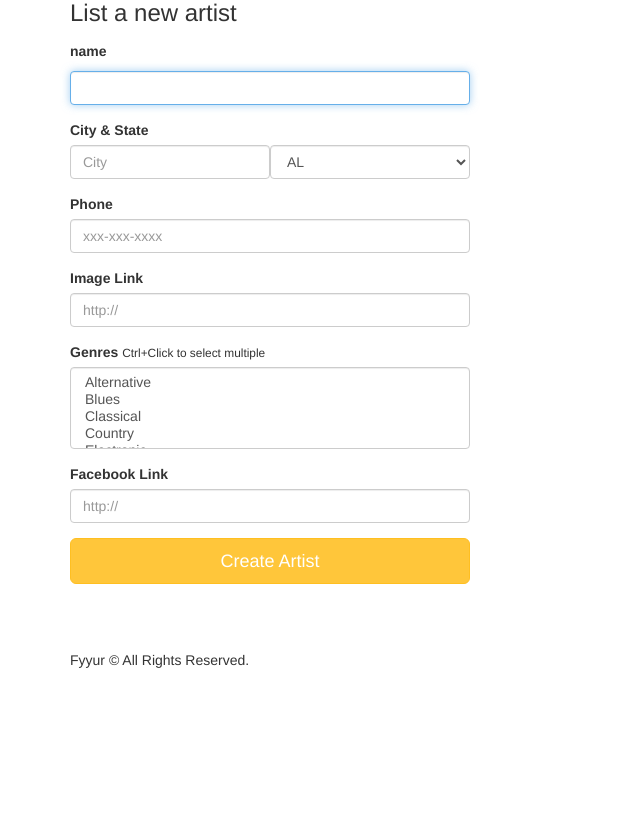
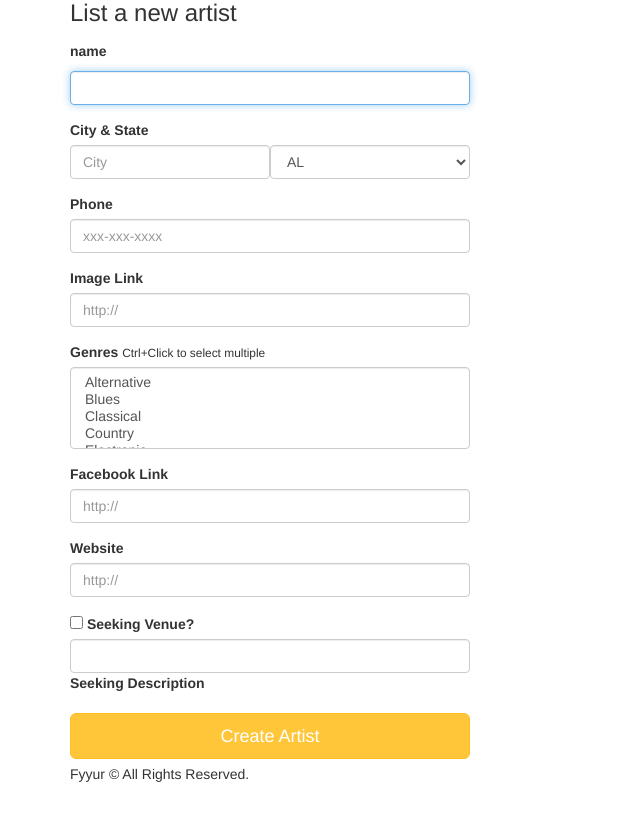
Before and after one commit to SaherAbdelaziz/fyyur, a Flask app: page /artists/create in a window 1280 px wide. Shown: the part 95-914 px from the top of the page, without its empty margins (0-640 px from the left). Before the commit the page ends 763 px from the top, so only its background shows below. Run offline with Flask 2, Linux system fonts and the light colour scheme; some libraries are stand-ins or nearby versions.

Commit message:
add missing properties and delete * edit

```diff
--- a/app.py
+++ b/app.py
@@ -171,26 +171,29 @@ def search_venues():
 def show_venue(venue_id):
     # shows the venue page with the given venue_id
     # TODO: replace with real venue data from the venues table, using venue_id
+    # done
+
+    venueAndShowsList = db.session.query(Venue, Show).outerjoin(
+        Show, Venue.id == Show.venue_id).filter(Venue.id == venue_id).all()
+
+    venue = venueAndShowsList[0].Venue
+
+    venue.upcoming_shows_count = 0
+    venue.past_shows_count = 0
+
+    venue.upcoming_shows = []
+    venue.past_shows = []
+
     dateTimeNow = datetime.now()
 
-    venueShowsList = db.session.query(Venue, Show).outerjoin(
-        Show, Venue.id == Show.venue_id).filter(Venue.id == venue_id).all()
-
-    venue = venueShowsList[0].Venue
-
-    venue.upcoming_shows_count = 0
-    venue.upcoming_shows = []
-    venue.past_shows_count = 0
-    venue.past_shows = []
-
-    for i in venueShowsList:
-        if (i.Show != None):
-            if (i.Show.start_time > dateTimeNow):
+    for sh in venueAndShowsList:
+        if (sh.Show != None):
+            if (sh.Show.start_time > dateTimeNow):
                 venue.upcoming_shows_count += 1
-                venue.upcoming_shows.append(i.Show)
+                venue.upcoming_shows.append(sh.Show)
             else:
                 venue.past_shows_count += 1
-                venue.past_shows.append(i.Show)
+                venue.past_shows.append(sh.Show)
 
     # data = list(filter(lambda d: d['id'] == venue_id, [data1, data2, data3]))[0]
     # data = Venue.query.get(venue_id)
@@ -210,16 +213,26 @@ def create_venue_form():
 def create_venue_submission():
     # TODO: insert form data as a new Venue record in the db, instead
     # TODO: modify data to be the data object returned from db insertion
+    # done
     form = VenueForm(request.form)
     if not form.validate_on_submit():
         return render_template('forms/new_venue.html', form=form)
     error = False
     body = {}
+    is_checked = False
+    if request.method == "POST":
+        is_checked = request.form.get("seeking_talent", False)
+
+        if is_checked == 'y':
+            is_checked = True
     try:
         venue = Venue(
             name=request.form['name'], city=request.form['city'], state=request.form['state'],
             image_link=request.form['image_link'],
             phone=request.form['phone'], address=request.form['address'],
+            website=request.form['website'],
+            seeking_talent=is_checked,
+            seeking_description=request.form['seeking_description'],
             # , genres=request.form['genres']
             facebook_link=request.form['facebook_link']
         )
@@ -250,6 +263,22 @@ def create_venue_submission():
 def delete_venue(venue_id):
     # TODO: Complete this endpoint for taking a venue_id, and using
     # SQLAlchemy ORM to delete a record. Handle cases where the session commit could fail.
+    error = False
+
+    try:
+        Venue.query.filter_by(id=venue_id).delete()
+
+        db.session.commit()
+
+    except:
+        error = True
+        db.session.rollback()
+
+    finally:
+        db.session.close()
+
+    if error:
+        abort(400)
 
     # BONUS CHALLENGE: Implement a button to delete a Venue on a Venue Page, have it so that
     # clicking that button delete it from the db then redirect the user to the homepage
@@ -318,19 +347,21 @@ def show_artist(artist_id):
         "past_shows_count": 0,
         "upcoming_shows_count": 3,
     }
+
+    artistAndShowsList = db.session.query(Artist, Show).outerjoin(
+        Show, Artist.id == Show.artist_id).filter(Artist.id == artist_id).all()
+
+    artist = artistAndShowsList[0].Artist
+
+    artist.upcoming_shows_count = 0
+    artist.past_shows_count = 0
+
+    artist.upcoming_shows = []
+    artist.past_shows = []
+
     dateTimeNow = datetime.now()
 
-    venueShowsList = db.session.query(Artist, Show).outerjoin(
-        Show, Artist.id == Show.artist_id).filter(Artist.id == artist_id).all()
-
-    artist = venueShowsList[0].Artist
-
-    artist.upcoming_shows_count = 0
-    artist.upcoming_shows = []
-    artist.past_shows_count = 0
-    artist.past_shows = []
-
-    for sh in venueShowsList:
+    for sh in artistAndShowsList:
         if (sh.Show != None):
             if (sh.Show.start_time > dateTimeNow):
                 artist.upcoming_shows_count += 1
@@ -372,6 +403,9 @@ def edit_artist_submission(artist_id):
     artist.image_link = form.image_link.data
     artist.genres = form.genres.data
     artist.facebook_link = form.facebook_link.data
+    artist.seeking_venue = form.seeking_venue.data
+    artist.seeking_description = form.seeking_description.data
+    artist.website = form.website.data
     try:
         db.session.add(artist)
         db.session.commit()
@@ -423,8 +457,11 @@ def edit_venue_submission(venue_id):
     venue.state = form.state.data
     venue.phone = form.phone.data
     venue.image_link = form.image_link.data
-    # venue.genres = form.genres.data
     venue.facebook_link = form.facebook_link.data
+    venue.seeking_talent = form.seeking_talent.data
+    venue.seeking_description = form.seeking_description.data
+    venue.website = form.website.data
+
     try:
         db.session.add(venue)
         db.session.commit()
@@ -457,11 +494,21 @@ def create_artist_submission():
         return render_template('forms/new_artist.html', form=form)
     error = False
     body = {}
+    is_checked = False
+    if request.method == "POST":
+        is_checked = request.form.get("seeking_venue", False)
+
+        if is_checked == 'y':
+            is_checked = True
     try:
         artist = Artist(
             name=request.form['name'], city=request.form['city'], state=request.form['state'],
             image_link=request.form['image_link'],
             phone=request.form['phone'], genres=request.form['genres'],
+            website=request.form['website'],
+            seeking_venue=is_checked,
+            # seeking_venue=str(form.checkbox.data),
+            seeking_description=request.form['seeking_description'],
             facebook_link=request.form['facebook_link']
         )
 
--- a/forms.py
+++ b/forms.py
@@ -1,6 +1,6 @@
 from datetime import datetime
 from flask_wtf import Form
-from wtforms import StringField, SelectField, SelectMultipleField, DateTimeField
+from wtforms import StringField, SelectField, SelectMultipleField, DateTimeField, BooleanField
 from wtforms.validators import DataRequired, AnyOf, URL, ValidationError, Length
 
 
@@ -89,8 +89,8 @@ class VenueForm(Form):
         'website', validators=[DataRequired()]
     )
 
-    seeking_talent = StringField(
-        'seeking_talent', validators=[DataRequired()]
+    seeking_talent = BooleanField(
+        'seeking_talent'
     )
 
     seeking_description = StringField(
@@ -195,9 +195,22 @@ class ArtistForm(Form):
             ('WY', 'WY'),
         ]
     )
+
     phone = StringField(
         # TODO implement validation logic for state
         'phone', validators=[Length(min=10, max=12)]
+    )
+
+    website = StringField(
+        'website', validators=[DataRequired()]
+    )
+
+    seeking_venue = BooleanField(
+        'seeking_venue '
+    )
+
+    seeking_description = StringField(
+        'seeking_description'
     )
 
     image_link = StringField(
--- a/templates/forms/new_artist.html
+++ b/templates/forms/new_artist.html
@@ -43,6 +43,20 @@ block content %}
       autofocus = true) }}
     </div>
     <div class="form-group">
+      <label for="website">Website</label>
+      {{ form.website(class_ = 'form-control', placeholder='http://', autofocus
+      = true) }}
+    </div>
+
+    <div class="form-check">
+      {{ form.seeking_venue(class_ = 'form-check-input') }}
+      <label class="form-check-label" for="seeking_venue">Seeking Venue?</label>
+    </div>
+    <div class="form-group">
+      {{ form.seeking_description(class_ = 'form-control', autofocus = true) }}
+      <label for="seeking_description">Seeking Description</label>
+    </div>
+    <div class="form-group">
       {% if form.errors %}
       <label for="errors">{{ form.errors }}</label>
       {% endif %}
--- a/templates/forms/new_venue.html
+++ b/templates/forms/new_venue.html
@@ -58,16 +58,14 @@ block content %}
       = true) }}
     </div>
     <div class="form-check">
-      {{ form.seeking_talent(class_ = 'form-check-input',
-      onchange="seekingTalentDescriptionVisibility()") }}
       <label class="form-check-label" for="seeking_talent"
         >Seeking Talent?</label
       >
+      {{ form.seeking_talent(class_ = 'form-check-input') }}
     </div>
     <div class="form-group">
       <label for="seeking_description">Seeking Description</label>
-      {{ form.seeking_description(class_ = 'form-control', disabled = true,
-      autofocus = true) }}
+      {{ form.seeking_description(class_ = 'form-control', autofocus = true) }}
     </div>
     <div class="form-group">
       {% if form.errors %}
```
